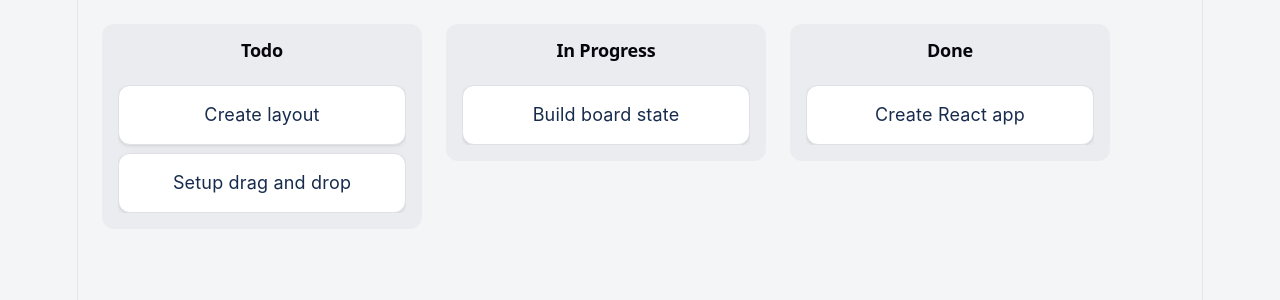
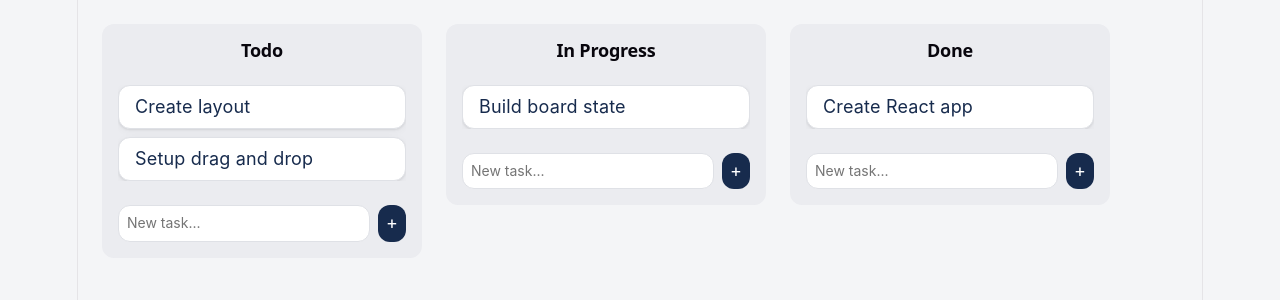
Before and after one commit to Ksennija/kanban-app, a React (Vite) app: page / in a window 1280 px wide. Shown: the top 300 px of the page. Built offline with nearby package versions, Linux system fonts and the light colour scheme.

Commit message:
Add zustand board store

```diff
--- a/package.json
+++ b/package.json
@@ -13,7 +13,8 @@
     "@dnd-kit/dom": "^0.4.0",
     "react": "^19.2.6",
     "react-dom": "^19.2.6",
-    "sass": "^1.99.0"
+    "sass": "^1.99.0",
+    "zustand": "^5.0.13"
   },
   "devDependencies": {
     "@babel/core": "^7.29.0",
--- a/src/app/components/Board/Board.tsx
+++ b/src/app/components/Board/Board.tsx
@@ -1,34 +1,15 @@
-import { Column } from "../Column/Column";
-import type { ColumnType } from "../../types/kanban";
+import { useBoardStore } from '../../store/boardStore';
+import { Column } from '../Column/Column';
 
-import styles from "./Board.module.scss";
-
-const columns: ColumnType[] = [
-  {
-    id: "1",
-    title: "Todo",
-    tasks: [
-      { id: "1", title: "Create layout" },
-      { id: "2", title: "Setup drag and drop" },
-    ],
-  },
-  {
-    id: "2",
-    title: "In Progress",
-    tasks: [{ id: "3", title: "Build board state" }],
-  },
-  {
-    id: "3",
-    title: "Done",
-    tasks: [{ id: "4", title: "Create React app" }],
-  },
-];
+import styles from './Board.module.scss';
 
 export const Board = () => {
+  const columns = useBoardStore((s) => s.columns);
+
   return (
     <div className={styles.board}>
       {columns.map((column) => (
-        <Column key={column.id} column={column} />
+        <Column key={column.id} columnId={column.id} />
       ))}
     </div>
   );
--- a/src/app/components/Column/Column.module.scss
+++ b/src/app/components/Column/Column.module.scss
@@ -1,3 +1,4 @@
+@use 'sass:color';
 @use '../../styles/variables' as *;
 
 .column {
@@ -25,3 +26,40 @@
 
   overflow-y: auto;
 }
+
+.addTask {
+  display: flex;
+  gap: $spacing-sm;
+  margin-top: $spacing-sm;
+}
+
+.input {
+  flex: 1;
+  padding: $spacing-xs $spacing-sm;
+  border: 1px solid $border;
+  border-radius: $radius;
+  font-size: 14px;
+  background: $card-bg;
+  color: $text;
+
+  &:focus {
+    outline: none;
+    border-color: color.adjust($border, $lightness: -15%);
+  }
+}
+
+.addButton {
+  padding: $spacing-xs $spacing-sm;
+  border: none;
+  border-radius: $radius;
+  background: $text;
+  color: #fff;
+  font-size: 18px;
+  line-height: 1;
+  cursor: pointer;
+  transition: opacity 0.15s ease;
+
+  &:hover {
+    opacity: 0.8;
+  }
+}
--- a/src/app/components/Column/Column.tsx
+++ b/src/app/components/Column/Column.tsx
@@ -1,21 +1,51 @@
-import type { ColumnType } from "../../types/kanban";
-import { TaskCard } from "../TaskCard/TaskCard";
+import { useState } from 'react';
+import { useBoardStore } from '../../store/boardStore';
+import { TaskCard } from '../TaskCard/TaskCard';
 
-import styles from "./Column.module.scss";
+import styles from './Column.module.scss';
 
 interface Props {
-  column: ColumnType;
+  columnId: string;
 }
 
-export const Column = ({ column }: Props) => {
+export const Column = ({ columnId }: Props) => {
+  const column = useBoardStore((s) => s.columns.find((c) => c.id === columnId));
+  const addTask = useBoardStore((s) => s.addTask);
+
+  const [inputValue, setInputValue] = useState('');
+
+  if (!column) return null;
+
+  const handleAdd = () => {
+    const title = inputValue.trim();
+    if (!title) return;
+    addTask(columnId, title);
+    setInputValue('');
+  };
+
+  const handleKeyDown = (e: React.KeyboardEvent) => {
+    if (e.key === 'Enter') handleAdd();
+  };
+
   return (
     <div className={styles.column}>
       <h2 className={styles.title}>{column.title}</h2>
 
       <div className={styles.tasks}>
         {column.tasks.map((task) => (
-          <TaskCard key={task.id} title={task.title} />
+          <TaskCard key={task.id} taskId={task.id} columnId={columnId} />
         ))}
+      </div>
+
+      <div className={styles.addTask}>
+        <input
+          className={styles.input}
+          placeholder="New task..."
+          value={inputValue}
+          onChange={(e) => setInputValue(e.target.value)}
+          onKeyDown={handleKeyDown}
+        />
+        <button className={styles.addButton} onClick={handleAdd}>+</button>
       </div>
     </div>
   );
--- a/src/app/components/TaskCard/TaskCard.module.scss
+++ b/src/app/components/TaskCard/TaskCard.module.scss
@@ -2,17 +2,42 @@
 
 .card {
   background: $card-bg;
-  padding: $spacing-md;
+  padding: $spacing-sm $spacing-md;
   border-radius: $radius;
   box-shadow: $shadow;
-  cursor: pointer;
   border: 1px solid $border;
+
+  display: flex;
+  align-items: center;
+  justify-content: space-between;
+  gap: $spacing-sm;
 
   &:hover {
     transform: translateY(-2px);
+
+    .deleteButton {
+      opacity: 1;
+    }
   }
 
   transition:
     transform 0.2s ease,
     box-shadow 0.2s ease;
 }
+
+.deleteButton {
+  flex-shrink: 0;
+  background: none;
+  border: none;
+  color: $text;
+  font-size: 18px;
+  line-height: 1;
+  cursor: pointer;
+  opacity: 0;
+  transition: opacity 0.15s ease;
+  padding: 0 $spacing-xs;
+
+  &:hover {
+    color: #c0392b;
+  }
+}
--- a/src/app/components/TaskCard/TaskCard.tsx
+++ b/src/app/components/TaskCard/TaskCard.tsx
@@ -1,9 +1,30 @@
-import styles from "./TaskCard.module.scss";
+import { useBoardStore } from '../../store/boardStore';
+
+import styles from './TaskCard.module.scss';
 
 interface Props {
-  title: string;
+  taskId: string;
+  columnId: string;
 }
 
-export const TaskCard = ({ title }: Props) => {
-  return <div className={styles.card}>{title}</div>;
+export const TaskCard = ({ taskId, columnId }: Props) => {
+  const task = useBoardStore((s) =>
+    s.columns.find((c) => c.id === columnId)?.tasks.find((t) => t.id === taskId)
+  );
+  const deleteTask = useBoardStore((s) => s.deleteTask);
+
+  if (!task) return null;
+
+  return (
+    <div className={styles.card}>
+      <span>{task.title}</span>
+      <button
+        className={styles.deleteButton}
+        onClick={() => deleteTask(columnId, taskId)}
+        aria-label="Delete task"
+      >
+        ×
+      </button>
+    </div>
+  );
 };
--- /dev/null
+++ b/src/app/store/boardStore.ts
@@ -0,0 +1,75 @@
+import { create } from 'zustand';
+import type { ColumnType, Task } from '../types/kanban';
+
+interface BoardStore {
+  columns: ColumnType[];
+  addTask: (columnId: string, title: string) => void;
+  deleteTask: (columnId: string, taskId: string) => void;
+  moveTask: (taskId: string, fromColumnId: string, toColumnId: string) => void;
+}
+
+const initialColumns: ColumnType[] = [
+  {
+    id: '1',
+    title: 'Todo',
+    tasks: [
+      { id: '1', title: 'Create layout' },
+      { id: '2', title: 'Setup drag and drop' },
+    ],
+  },
+  {
+    id: '2',
+    title: 'In Progress',
+    tasks: [{ id: '3', title: 'Build board state' }],
+  },
+  {
+    id: '3',
+    title: 'Done',
+    tasks: [{ id: '4', title: 'Create React app' }],
+  },
+];
+
+export const useBoardStore = create<BoardStore>((set) => ({
+  columns: initialColumns,
+
+  addTask: (columnId, title) =>
+    set((state) => ({
+      columns: state.columns.map((col) =>
+        col.id === columnId
+          ? { ...col, tasks: [...col.tasks, { id: crypto.randomUUID(), title }] }
+          : col
+      ),
+    })),
+
+  deleteTask: (columnId, taskId) =>
+    set((state) => ({
+      columns: state.columns.map((col) =>
+        col.id === columnId
+          ? { ...col, tasks: col.tasks.filter((t) => t.id !== taskId) }
+          : col
+      ),
+    })),
+
+  moveTask: (taskId, fromColumnId, toColumnId) =>
+    set((state) => {
+      let taskToMove: Task | undefined;
+
+      const columns = state.columns.map((col) => {
+        if (col.id === fromColumnId) {
+          taskToMove = col.tasks.find((t) => t.id === taskId);
+          return { ...col, tasks: col.tasks.filter((t) => t.id !== taskId) };
+        }
+        return col;
+      });
+
+      if (!taskToMove) return state;
+
+      return {
+        columns: columns.map((col) =>
+          col.id === toColumnId
+            ? { ...col, tasks: [...col.tasks, taskToMove!] }
+            : col
+        ),
+      };
+    }),
+}));
```
Also changed, not shown: 1 other file (tests, documents, lock files or other folders).
